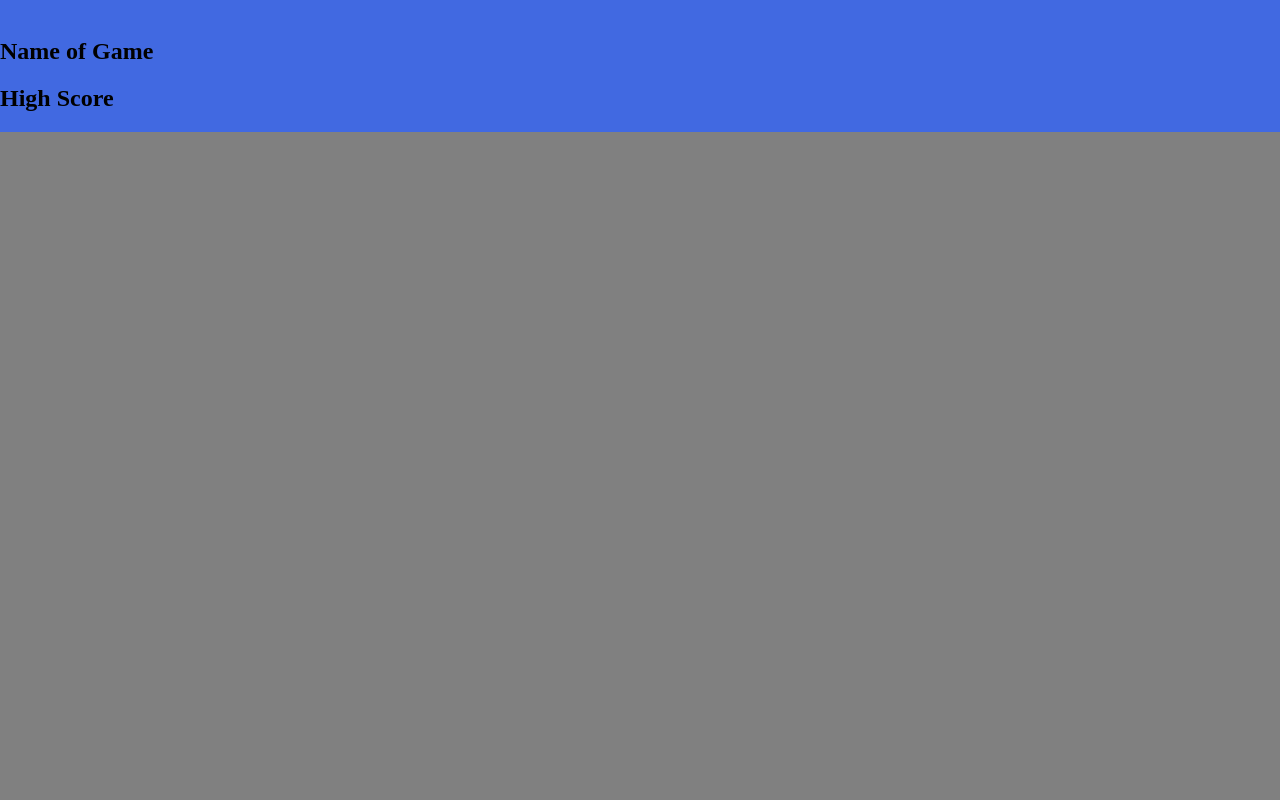
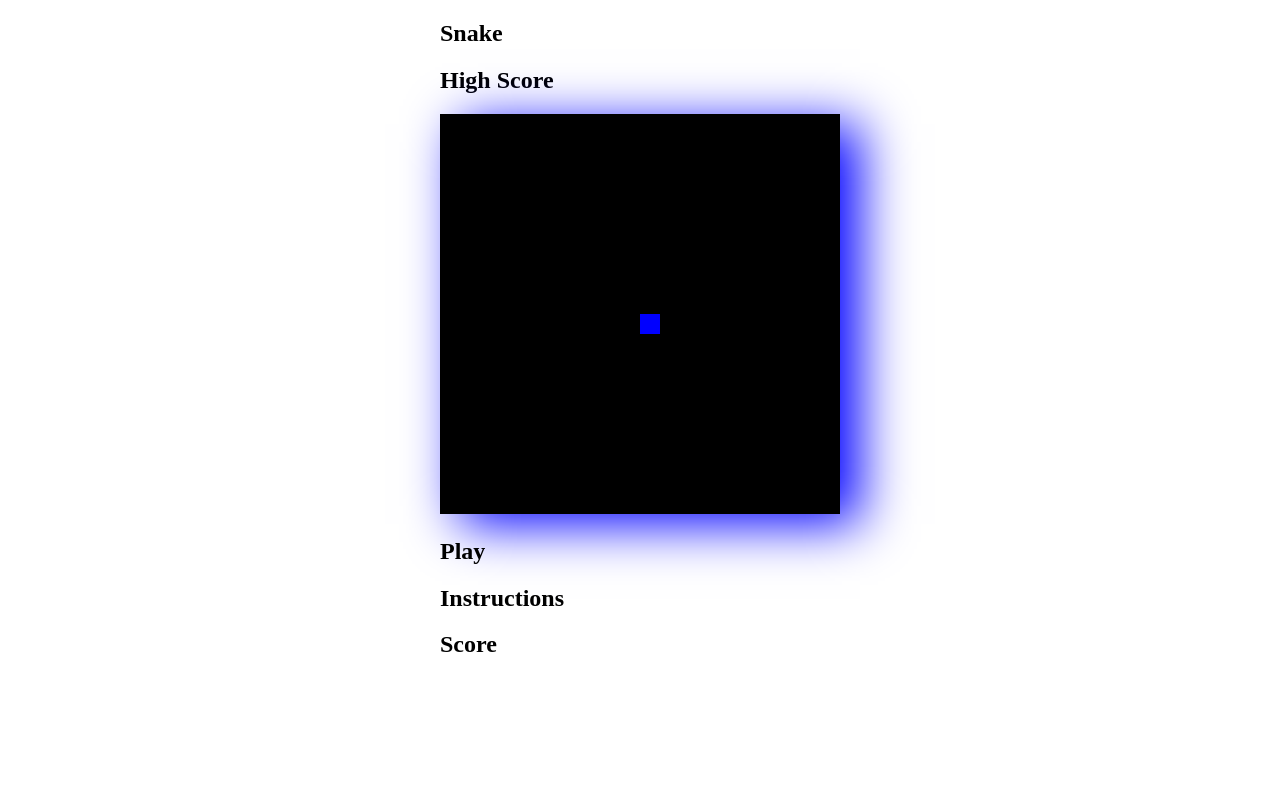
Before and after one commit to amanda-w/Project-1, a plain HTML site: page index.html in a window 1280 px wide. Shown: the top 800 px of the page. Drawn offline with Linux system fonts and the light colour scheme.

Commit message:
added event listener for arrow keys to move around

```diff
--- a/index.html
+++ b/index.html
@@ -2,26 +2,20 @@
 <html lang="en">
 <head>
     <meta charset="UTF-8">
-    <meta http-equiv="X-UA-Compatible" content="IE=edge">
+    <!-- <meta http-equiv="X-UA-Compatible" content="IE=edge"> -->
     <meta name="viewport" content="width=device-width, initial-scale=1.0">
     <title>Project 1</title>
     <link href="https://fonts.googleapis.com/css?family=Press+Start+2P" rel="stylesheet"> <!-- choose font -->
     <link rel="stylesheet" href="./style.css">
 </head>
 <body>
-    <div class="imageContainer">
-        <img src="" id=""> <!-- add image -->
-    </div>
     <div id="container">
-    <aside id="top-left"><h2>Name of Game</h2></aside>
+    <aside id="top-left"><h2>Snake</h2></aside>
     <aside id="top-right"><h2 id="highscore">High Score</h2></aside>
-    <main>
-        <canvas id="game" width="800", height="1200"></canvas>
-    </main>
+    <canvas id="game" width="400", height="400"></canvas>
     <aside id="btm-left"><h2 id="status">Play</h2></aside>
     <aside id="btm-middle"><h2>Instructions</h2></aside>
     <aside id="btm-right"><h2 id="score">Score</h2></aside>
-
     </div>
     <script src="./main.js"></script>
 </body>
--- a/main.js
+++ b/main.js
@@ -1,64 +1,107 @@
-console.log('Project One');
+let canvas = document.getElementById('game');
+let ctx = canvas.getContext('2d');
 
-let canvas = document.getElementById('game');
+let speed = 5;
 
-let context = canvas.getContext('2d');
-let catepillar;
-let circles;
+let blockCount = 20;
+let blockSize = canvas.width / blockCount;
+let headX = 10;
+let headY = 10;
+
+let xSpeed = 0;
+let ySpeed = 0;
+
 let score = document.getElementById('score');
 let highScore = document.getElementById('highscore');
 
+// Game Process
+function drawGame() {
+    // console.log('draw game');
+    clearScreen();
+    changePosition();
+    drawSnake();
+    setTimeout(drawGame, 1000 / speed);
+}
+
+drawGame();
+
+function clearScreen() {
+    ctx.fillStyle = 'black';
+    ctx.fillRect(0, 0, canvas.width, canvas.height);
+}
+
+function drawSnake() {
+    ctx.fillStyle = 'blue';
+    ctx.fillRect(headX * blockCount, headY * blockCount, blockSize, blockSize)
+}
+
+function changePosition() {
+    headX = headX + xSpeed;
+    headY = headY + ySpeed;
+}
+
 // Event Listener
+document.body.addEventListener('keydown', keyDown);
 
-
-
-
-
-// Set up for Canvas rendering
-game.setAttribute('height', getComputedStyle(game)['height']);
-game.setAttribute('width', getComputedStyle(game)['width']);
-
-
-
-// Entitites
-class Crawler {
-    constructor(x, y, color, width, height) {
-        this.x = x;
-        this.y = y;
-        this.color = color;
-        this.width = width;
-        this.height = height;
-
-        this.render = function() {
-            context.fillstyle = this.color;
-            context.fillRect(this.x, this.y, this.width, this.height);
-        }
+function keyDown(event) {
+    // up
+    if(event.keyCode == 38) {
+        ySpeed = -1;
+        xSpeed = 0;
+    }
+    // down
+    if(event.keyCode == 40) {
+        ySpeed = 1;
+        xSpeed = 0;
+    }
+    // right
+    if(event.keyCode == 39) {
+        ySpeed = 0;
+        xSpeed = 1;
+    }
+    // left
+    if(event.keyCode == 37) {
+        ySpeed = 0;
+        xSpeed = -1;
     }
 }
 
 
+// Set up for Canvas rendering
+// game.setAttribute('height', getComputedStyle(game)['height']);
+// game.setAttribute('width', getComputedStyle(game)['width']);
 
 
-// board
-let blockSize = 25;
-let rows = 20;
-let columns = 20;
-let board;
+// Entitites
+// class Crawler {
+//     constructor(x, y, color, width, height) {
+//         this.x = x;
+//         this.y = y;
+//         this.color = color;
+//         this.width = width;
+//         this.height = height;
 
-window.onload = function() {
-    board = document.getElementById('game');
-    board.height = rows * blockSize;
-    board.width = columns * blockSize;
-    catepillar = new Crawler(10, 10, 'green', 10, 10);
-}
+//         this.render = function() {
+//             context.fillstyle = this.color;
+//             context.fillRect(this.x, this.y, this.width, this.height);
+//         }
+//     }
+// }
 
-console.log(catepillar);
+
+// window.onload = function() {
+//     board = document.getElementById('game');
+//     board.height = rows * blockSize;
+//     board.width = columns * blockSize;
+//     snake = new Crawler(10, 10, 'green', 10, 10);
+// }
+
 
 // food
-let foodX;
-let foodY;
+// let foodX;
+// let foodY;
 
-function getFood() {
-    foodX = Math.floor(Math.random() * columns) * blockSize;
-    foodY = Math.floor(Math.random() * rows) * blockSize;
-}
+// function getFood() {
+//     foodX = Math.floor(Math.random() * columns) * blockSize;
+//     foodY = Math.floor(Math.random() * rows) * blockSize;
+// }
--- a/style.css
+++ b/style.css
@@ -4,13 +4,16 @@ html, body {
 }
 
 body {
-    background-color: royalblue;
+    margin: 0px;
+    padding: 0px;
+    display: flex;
+    flex-direction: column;
+    justify-content: center;
+    align-items: center;
 }
 
 canvas {
-    background-color: gray;
-    width: 100%;
-    height: 100%;
+    box-shadow: blue 20px 10px 50px;
 }
 
 /* #container {
```
